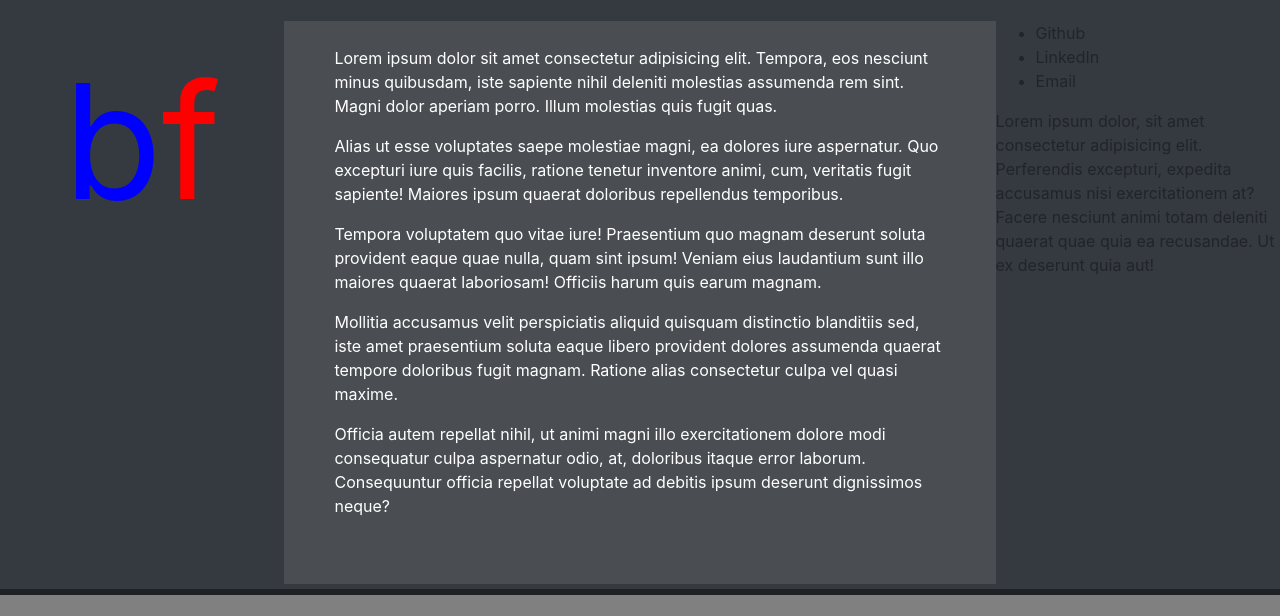
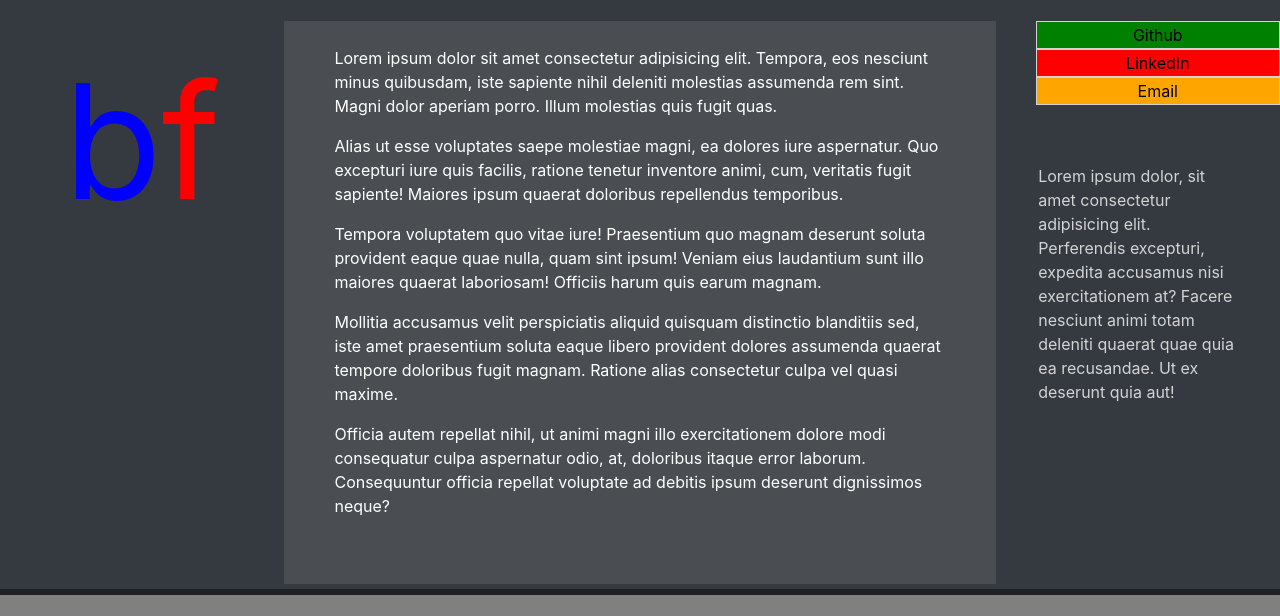
Before and after one commit to bluefoxbandido/bluefoxcoding.heroku, a React app: page /about in a window 1280 px wide. Shown: the part 182-798 px from the top of the page. Built offline with nearby package versions, Linux system fonts and the light colour scheme.

Commit message:
detail about page

```diff
--- a/src/pages/about.js
+++ b/src/pages/about.js
@@ -45,9 +45,15 @@ const About = () => {
         </div>
         <div className="sidebar">
           <ul className="social-links">
-            <li className="github">Github</li>
-            <li className="linkedIn">LinkedIn</li>
-            <li className="email">Email</li>
+            <li className="github">
+                <button className="github">Github</button>
+            </li>
+            <li className="linkedIn">
+                <button className="linkedIn">LinkedIn</button>
+            </li>
+            <li className="email">
+                <button className="email">Email</button>
+            </li>
           </ul>
           <p className="quote">
             Lorem ipsum dolor, sit amet consectetur adipisicing elit.
--- a/src/styles/about.scss
+++ b/src/styles/about.scss
@@ -19,6 +19,39 @@
             color: white;
         }
     }
+
+    .social-links {
+        display: grid;
+        grid-template-rows: 1fr 1fr 1fr;
+        text-align: center;
+        list-style-type: none;
+        color: lightgray;
+
+        li {
+            border: 1px solid lightgray;
+        }
+
+        .github {
+            background-color: green;
+        }
+
+        .linkedIn {
+            background-color: red;
+        }
+
+        .email {
+            background-color: orange;
+        }
+
+        button {
+            border: none;
+        }
+    }
+
+    .quote {
+        padding: 15%;
+        color: lightgray;
+    }
 }
 
 .about-header {
```
